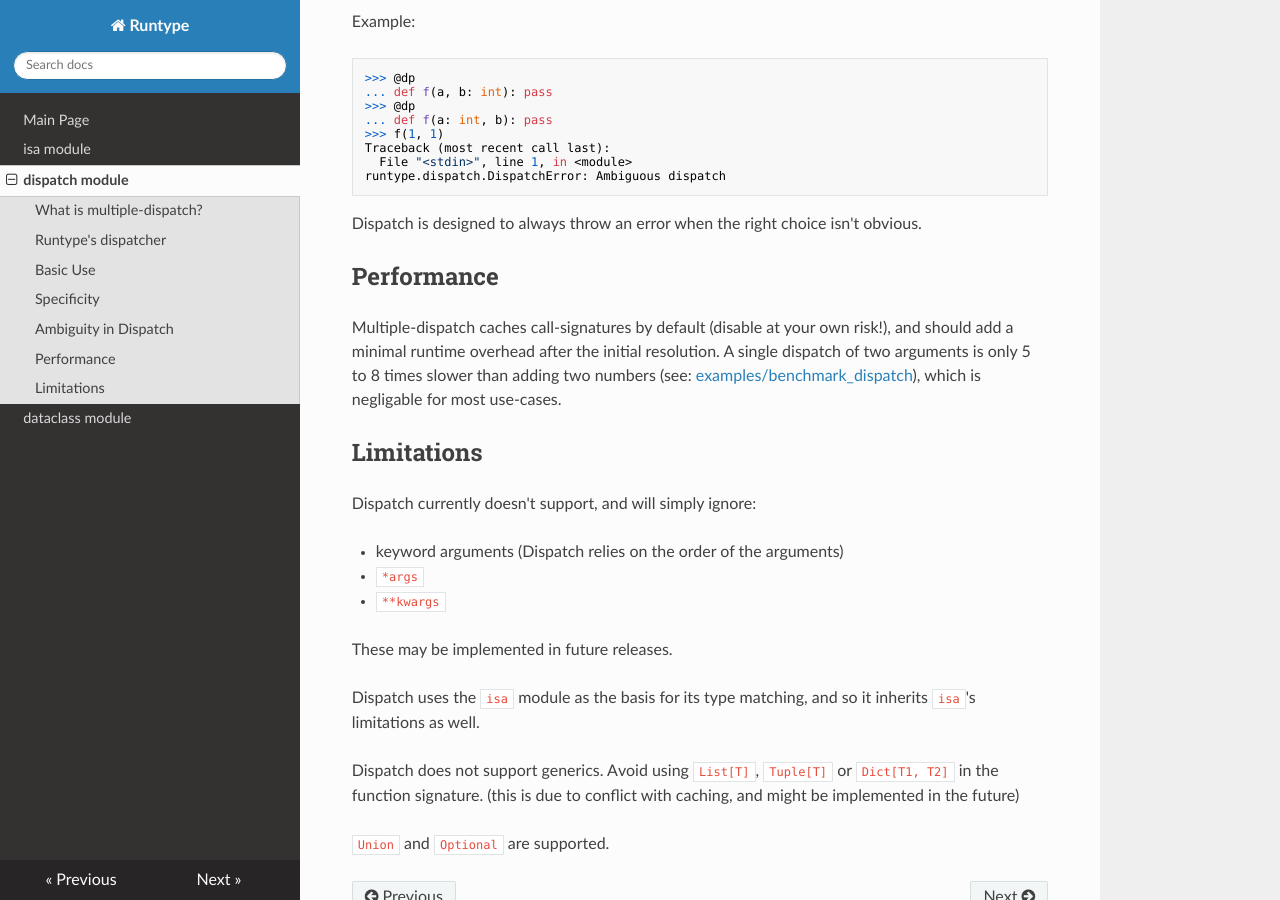
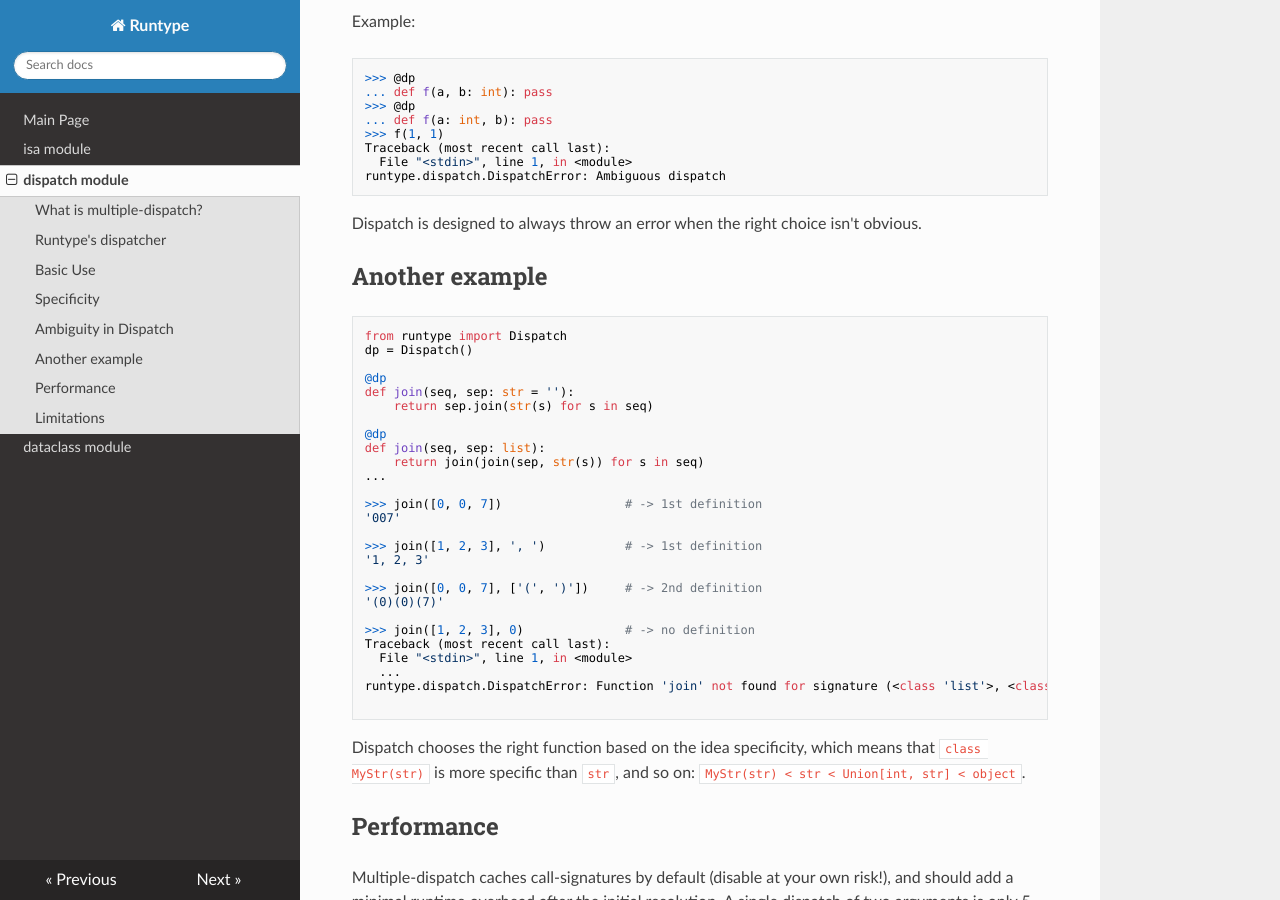
Before and after one commit to erezsh/runtype, an MkDocs documentation site: the page built from docs/dispatch.md, in a window 1280 px wide and 900 px high, scrolled down 2922 px. Built offline with MkDocs 1.6.1, drawn with Linux system fonts in a browser that asks for light colours; nearby versions of some CDN libraries.

Commit message:
Better errors, improved README

````diff
--- a/docs/dispatch.md
+++ b/docs/dispatch.md
@@ -130,6 +130,41 @@ runtype.dispatch.DispatchError: Ambiguous dispatch
 
 Dispatch is designed to always throw an error when the right choice isn't obvious.
 
+## Another example
+
+```python
+from runtype import Dispatch
+dp = Dispatch()
+
+@dp
+def join(seq, sep: str = ''):
+    return sep.join(str(s) for s in seq)
+
+@dp
+def join(seq, sep: list):
+    return join(join(sep, str(s)) for s in seq)
+...
+
+>>> join([0, 0, 7])                 # -> 1st definition
+'007'
+
+>>> join([1, 2, 3], ', ')           # -> 1st definition
+'1, 2, 3'
+
+>>> join([0, 0, 7], ['(', ')'])     # -> 2nd definition
+'(0)(0)(7)'
+
+>>> join([1, 2, 3], 0)              # -> no definition
+Traceback (most recent call last):
+  File "<stdin>", line 1, in <module>
+  ...
+runtype.dispatch.DispatchError: Function 'join' not found for signature (<class 'list'>, <class 'int'>)
+
+```
+
+Dispatch chooses the right function based on the idea specificity, which means that `class MyStr(str)` is more specific than `str`, and so on: `MyStr(str) < str < Union[int, str] < object`.
+
+
 ## Performance
 
 Multiple-dispatch caches call-signatures by default (disable at your own risk!), and should add a minimal runtime overhead after the initial resolution. A single dispatch of two arguments is only 5 to 8 times slower than adding two numbers (see: [examples/benchmark\_dispatch](https://github.com/erezsh/runtype/blob/master/examples/benchmark_dispatch.py)), which is negligable for most use-cases.
````
Also changed, not shown: README.md (+12 -19 lines), 1 other file.
